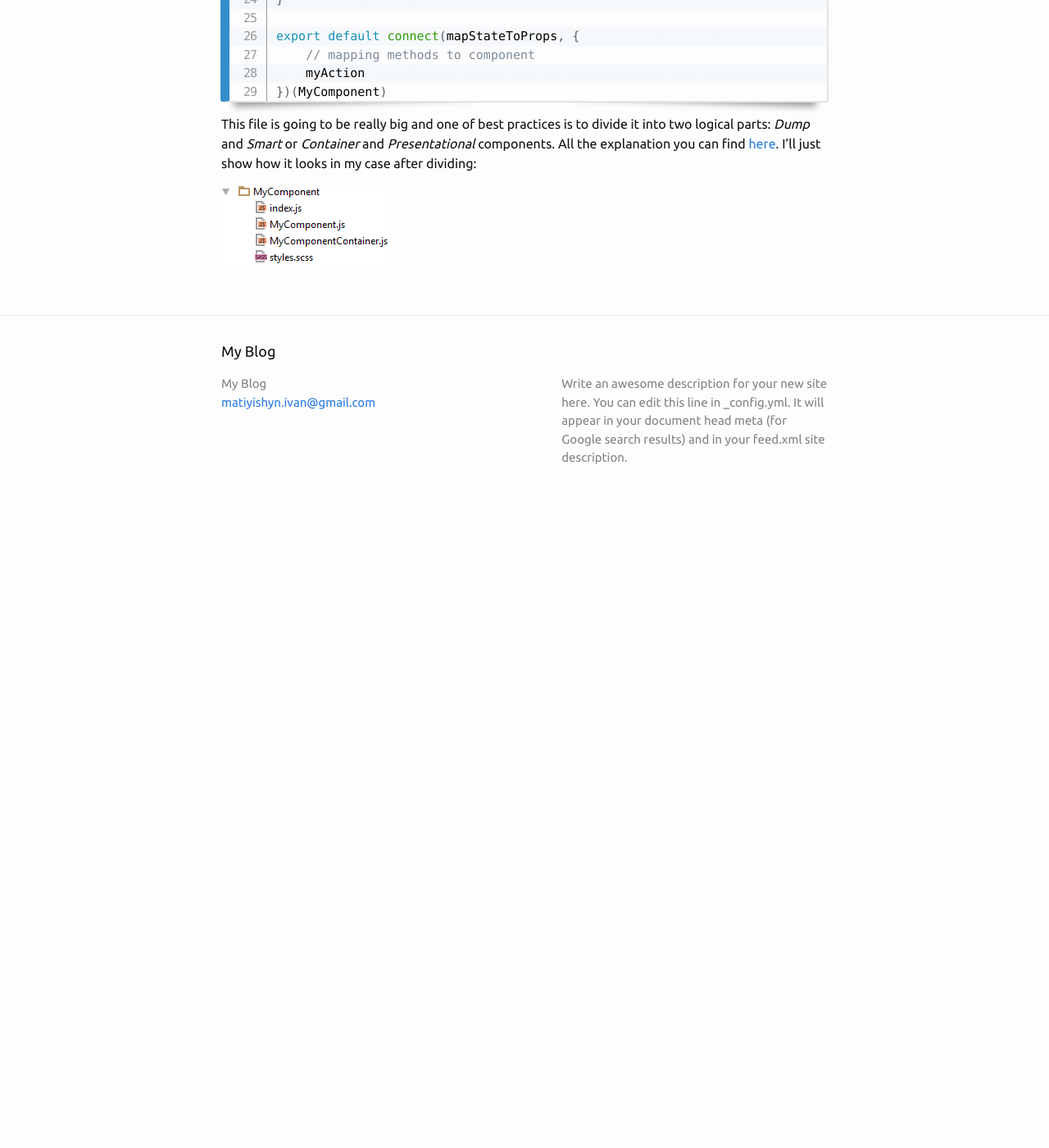
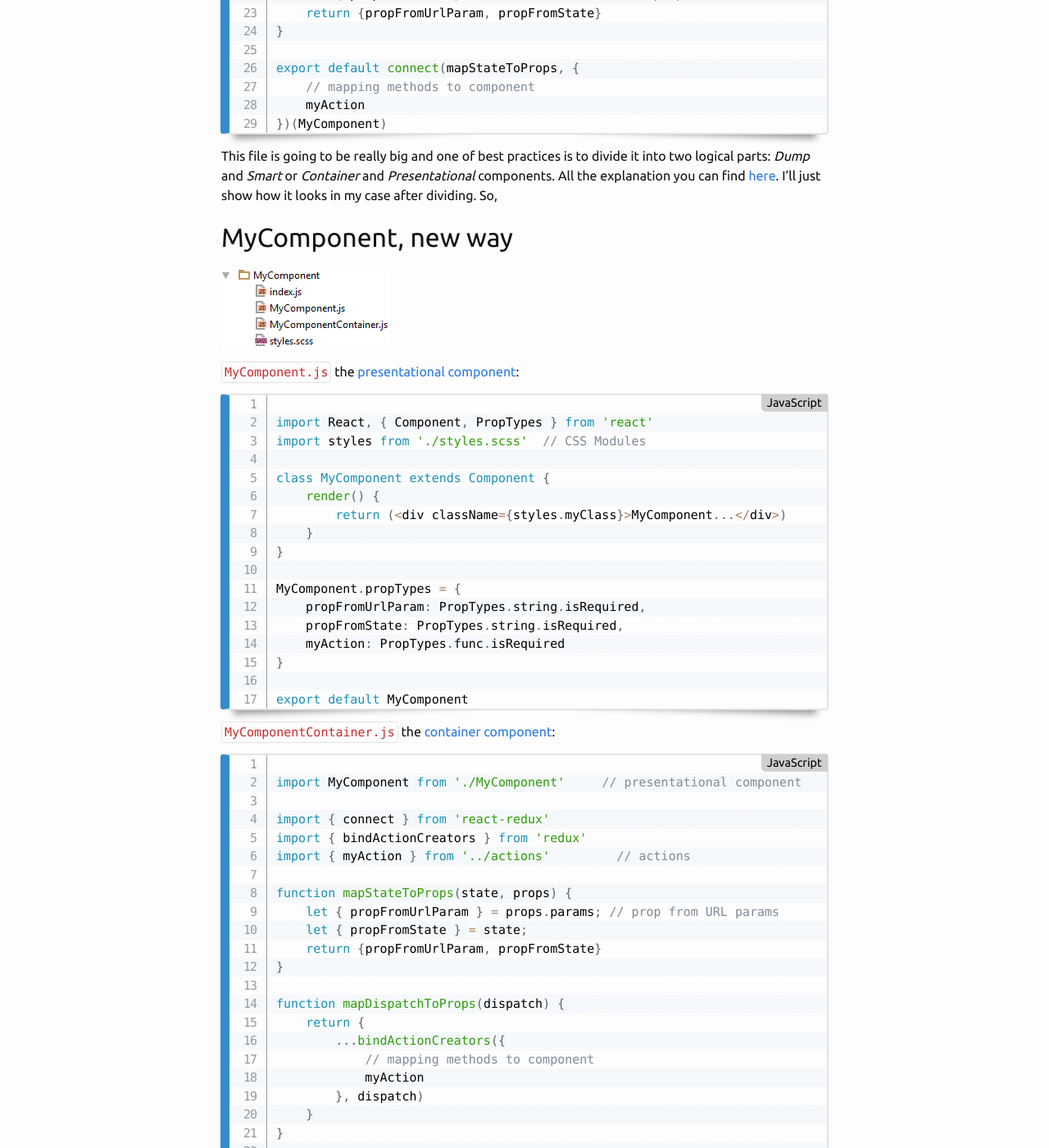
Before and after one commit to matiishyn/matiishyn.github.io, a Jekyll site: the page built from _posts/2016-02-29-react-component-structure.markdown, in a window 1280 px wide and 1400 px high, scrolled down 992 px. Shown: the whole window at 82% size. Built offline with Jekyll 4.4.1, drawn with Linux system fonts in a browser that asks for light colours; before the commit the page ends 1622 px from its top, so only the background shows below that; some of the changed text lies outside the part shown.

Commit message:
react component post

```diff
--- a/_posts/2016-02-29-react-component-structure.markdown
+++ b/_posts/2016-02-29-react-component-structure.markdown
@@ -1,14 +1,15 @@
 ---
 layout: post
-title:  "Component structure for React with Redux"
+title:  "Presentational and Container Components for React with Redux"
 date:   2016-02-29 13:03:48 +0100
 categories: programming react redux
 ---
 
-In this post I'll briefly describe small logic refactoring of [React] component.
+In this post I'll briefly describe small refactoring of [React] component based on [this article][Dump]
 
 I'm creating an [SPA] using [React] and [Redux] library for [Flux] architecture.
-And this is how my component looks:
+
+## MyComponent, old way
 
 ![react-component-1]({{ site.url }}assets/2016-02-29-react-component-structure/react-component-1.PNG)
 
@@ -18,7 +19,7 @@ And this is how my component looks:
 import React, { Component, PropTypes } from 'react'
 import { connect } from 'react-redux'
 
-import { myAction } from '/actions'     // actions
+import { myAction } from '../actions'     // actions
 import styles from './styles.scss'      // CSS Modules
 
 class MyComponent extends Component {
@@ -28,9 +29,9 @@ class MyComponent extends Component {
 }
 
 MyComponent.propTypes = {
-    propFromUrlParam: PropTypes.func.isRequired,
-    propFromState: PropTypes.func.isRequired,
-    myAction: PropTypes.func.isRequired,
+    propFromUrlParam: PropTypes.string.isRequired,
+    propFromState: PropTypes.string.isRequired,
+    myAction: PropTypes.func.isRequired
 }
 
 function mapStateToProps(state, props) {
@@ -45,13 +46,72 @@ export default connect(mapStateToProps, {
 })(MyComponent)
 </code></pre>
 
-
 This file is going to be really big and one of best practices is to divide it into two logical parts:
 *Dump* and *Smart* or *Container* and *Presentational* components. All the explanation you can find [here][Dump].
-I'll just show how it looks in my case after dividing:
+I'll just show how it looks in my case after dividing. So,
+
+## MyComponent, new way
 
 ![react-component-2]({{ site.url }}assets/2016-02-29-react-component-structure/react-component-2.PNG)
 
+`MyComponent.js` the [presentational component](https://medium.com/@dan_abramov/smart-and-dumb-components-7ca2f9a7c7d0#8ce5):
+<pre class='line-numbers'><code class="language-javascript">
+import React, { Component, PropTypes } from 'react'
+import styles from './styles.scss'  // CSS Modules
+
+class MyComponent extends Component {
+    render() {
+        return (<div className={styles.myClass}>MyComponent...</div>)
+    }
+}
+
+MyComponent.propTypes = {
+    propFromUrlParam: PropTypes.string.isRequired,
+    propFromState: PropTypes.string.isRequired,
+    myAction: PropTypes.func.isRequired
+}
+
+export default MyComponent
+</code></pre>
+
+
+`MyComponentContainer.js` the [container component](https://medium.com/@dan_abramov/smart-and-dumb-components-7ca2f9a7c7d0#c27f):
+<pre class='line-numbers'><code class="language-javascript">
+import MyComponent from './MyComponent'     // presentational component
+
+import { connect } from 'react-redux'
+import { bindActionCreators } from 'redux'
+import { myAction } from '../actions'         // actions
+
+function mapStateToProps(state, props) {
+    let { propFromUrlParam } = props.params; // prop from URL params
+    let { propFromState } = state;
+    return {propFromUrlParam, propFromState}
+}
+
+function mapDispatchToProps(dispatch) {
+    return {
+        ...bindActionCreators({
+            // mapping methods to component
+            myAction
+        }, dispatch)
+    }
+}
+
+export default connect(mapStateToProps, mapDispatchToProps)(MyComponent);
+</code></pre>
+
+
+And a small helper `index.js` which is used just for convenience while importing the component and looks like this:
+
+<pre class='line-numbers'><code class="language-javascript">
+export default from './MyComponent' // container components
+</code></pre>
+
+Now you may import the MyComponent wherever you need it
+<pre class='line-numbers'><code class="language-javascript">
+import MyComponent from './components/MyComponent' // will import index.js
+</code></pre>
 
 
 [React]: https://facebook.github.io/react
```
